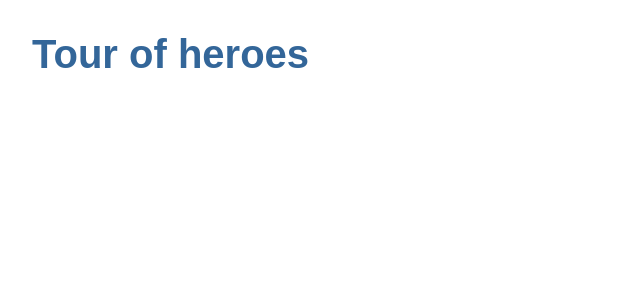
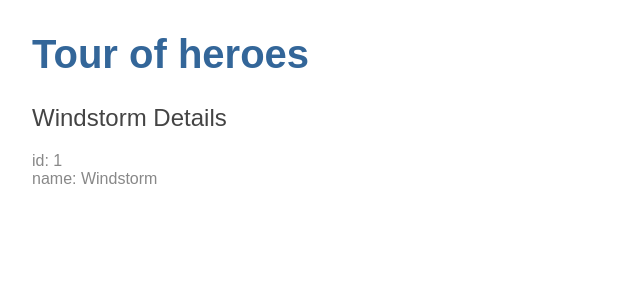
Before and after one commit to jnain/tour-of-heroes-tutorial, an Angular app: page / in a window 1280 px wide. Shown: the top 300 px of the page, without its empty margins (0-640 px from the left). Built offline with nearby package versions, Linux system fonts and the light colour scheme.

Commit message:
Displays static hero detail from hero DTO

```diff
--- a/src/app/app.component.html
+++ b/src/app/app.component.html
@@ -1 +1,2 @@
 <h1>{{ title }}</h1>
+<app-heroes></app-heroes>
--- a/src/app/app.module.ts
+++ b/src/app/app.module.ts
@@ -2,10 +2,12 @@
 import { NgModule } from '@angular/core';
 
 import { AppComponent } from './app.component';
+import { HeroesComponent } from './heroes/heroes.component';
 
 @NgModule({
   declarations: [
-    AppComponent
+    AppComponent,
+    HeroesComponent
   ],
   imports: [
     BrowserModule
--- /dev/null
+++ b/src/app/hero.ts
@@ -0,0 +1,4 @@
+export class Hero {
+  id: number;
+  name: string;
+}
--- /dev/null
+++ b/src/app/heroes/heroes.component.html
@@ -0,0 +1,3 @@
+<h2>{{hero.name}} Details</h2>
+<div><span>id: </span>{{hero.id}}</div>
+<div><span>name: </span>{{hero.name}}</div>
--- /dev/null
+++ b/src/app/heroes/heroes.component.ts
@@ -0,0 +1,20 @@
+import { Component, OnInit } from '@angular/core';
+import { Hero } from '../hero';
+
+@Component({
+  selector: 'app-heroes',
+  templateUrl: './heroes.component.html',
+  styleUrls: ['./heroes.component.scss']
+})
+export class HeroesComponent implements OnInit {
+  hero: Hero = {
+    id: 1,
+    name: 'Windstorm'
+  }
+
+  constructor() { }
+
+  ngOnInit() {
+  }
+
+}
--- a/tslint.json
+++ b/tslint.json
@@ -90,7 +90,7 @@
     ],
     "radix": true,
     "semicolon": [
-      true,
+      false,
       "always"
     ],
     "triple-equals": [
```
Also changed, not shown: src/app/heroes/heroes.component.scss (added), 1 other file (tests, documents, lock files or other folders).
